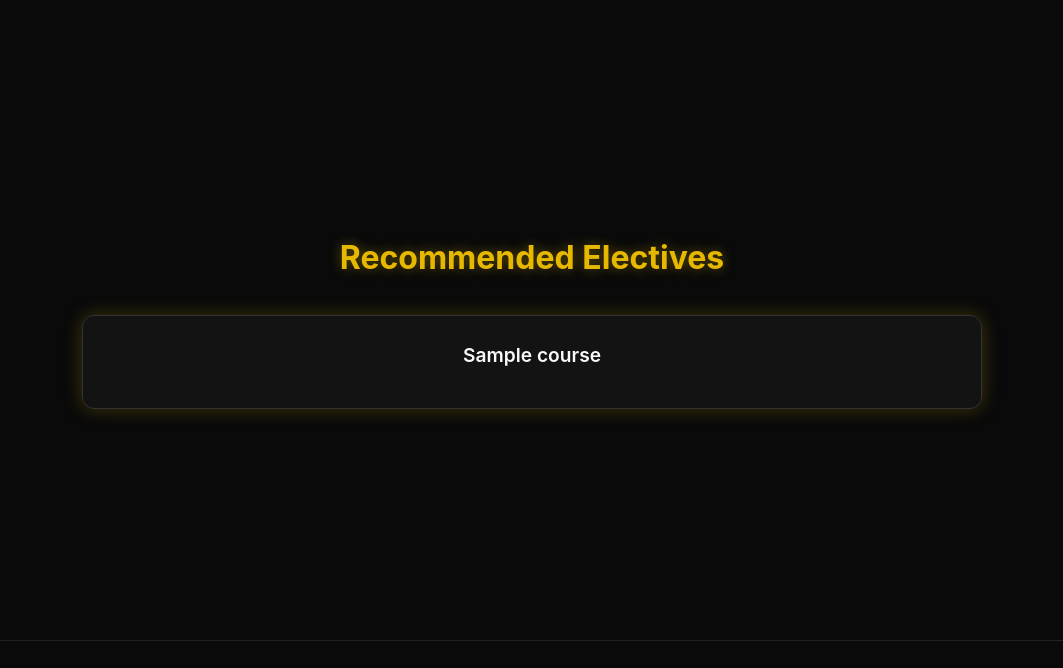
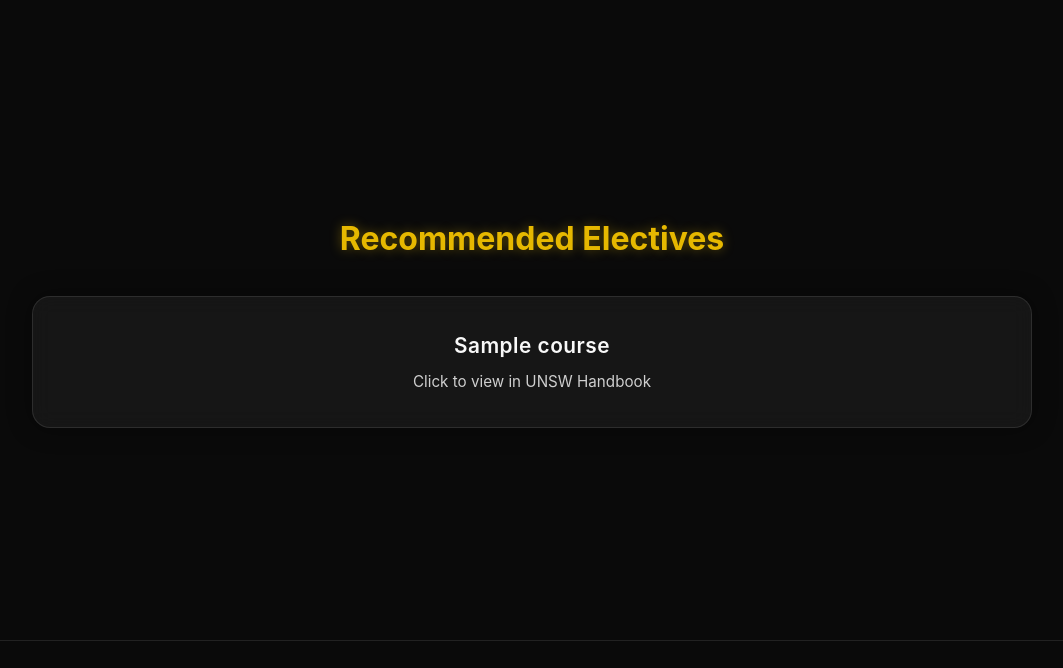
Before and after one commit to Harin211/UNSW-AI-resume-checker, a FastAPI app: template templates/results.html in a window 1280 px wide. Shown: the part 87-755 px from the top of the page, without its empty margins (108-1171 px from the left). Run offline with FastAPI, Linux system fonts and the light colour scheme; the template is opened without the code that fills it: most values are stand-ins (such as "Sample title", 1, 10 or a date in 2020).

Commit message:
copied changes

```diff
--- a/templates/results.html
+++ b/templates/results.html
@@ -61,34 +61,52 @@
       color: var(--unsw-yellow);
       text-shadow: 0 0 12px rgba(230,184,0,0.4);
     }
+
     .electives-list {
       display: grid;
       grid-template-columns: repeat(auto-fit, minmax(250px, 1fr));
-      gap: 1.5rem;
+      gap: 2rem;
       width: 100%;
-      max-width: 900px;
+      max-width: 1000px;
     }
+
+    /* Modern elective card */
+    .electives-list a {
+      text-decoration: none;
+      color: inherit;
+    }
+
     .elective-card {
-      background: rgba(20, 20, 20, 0.95);
-      border: 1px solid #333;
-      border-radius: 12px;
-      padding: 1.5rem;
-      box-shadow: 0 0 18px rgba(230,184,0,0.25);
-      transition: transform 0.3s ease, box-shadow 0.3s ease;
+      position: relative;
+      background: rgba(255, 255, 255, 0.05);
+      border: 1px solid rgba(255, 255, 255, 0.1);
+      border-radius: 18px;
+      padding: 2rem 1.5rem;
+      text-align: center;
+      backdrop-filter: blur(10px);
+      box-shadow: 0 0 25px rgba(0,0,0,0.4);
+      transition: transform 0.3s ease, box-shadow 0.3s ease, border 0.3s ease;
     }
-    .elective-card:hover {
-      transform: translateY(-5px);
-      box-shadow: 0 0 30px rgba(230,184,0,0.6);
-    }
+
     .elective-card h3 {
-      font-size: 1.2rem;
+      font-size: 1.3rem;
       font-weight: 600;
       color: var(--white);
-      margin-bottom: 0.8rem;
+      margin-bottom: 0.5rem;
+      letter-spacing: 0.5px;
     }
+
     .elective-card p {
       font-size: 0.95rem;
       color: var(--light-gray);
+      margin: 0;
+    }
+
+    /* Hover animation */
+    .elective-card:hover {
+      transform: translateY(-8px) scale(1.03);
+      border: 1px solid var(--unsw-yellow);
+      box-shadow: 0 0 30px rgba(230,184,0,0.5), 0 0 60px rgba(230,184,0,0.2);
     }
 
     footer {
@@ -98,15 +116,6 @@
       font-size: 0.9rem;
       border-top: 1px solid #222;
     }
-
-    .electives-list a {
-    text-decoration: none;
-    color: inherit;
-    display: block; /* make the whole card clickable */
-   }
-
-
-
   </style>
 </head>
 <body>
@@ -121,12 +130,14 @@
       <div class="electives-list">
         {% for course in courses %}
           {% set course_code = course.split()[0] %}
-      <a href="https://www.handbook.unsw.edu.au/undergraduate/courses/2026/{{ course_code }}" target="_blank" class="elective-card">
+          <a href="https://www.handbook.unsw.edu.au/undergraduate/courses/2026/{{ course_code }}" target="_blank">
+            <div class="elective-card">
               <h3>{{ course }}</h3>
+              <p>Click to view in UNSW Handbook</p>
+            </div>
           </a>
         {% endfor %}
       </div>
-
     {% else %}
       <p>No electives found for this resume.</p>
     {% endif %}
```
Lines whose indentation alone changed are shown as unchanged.
